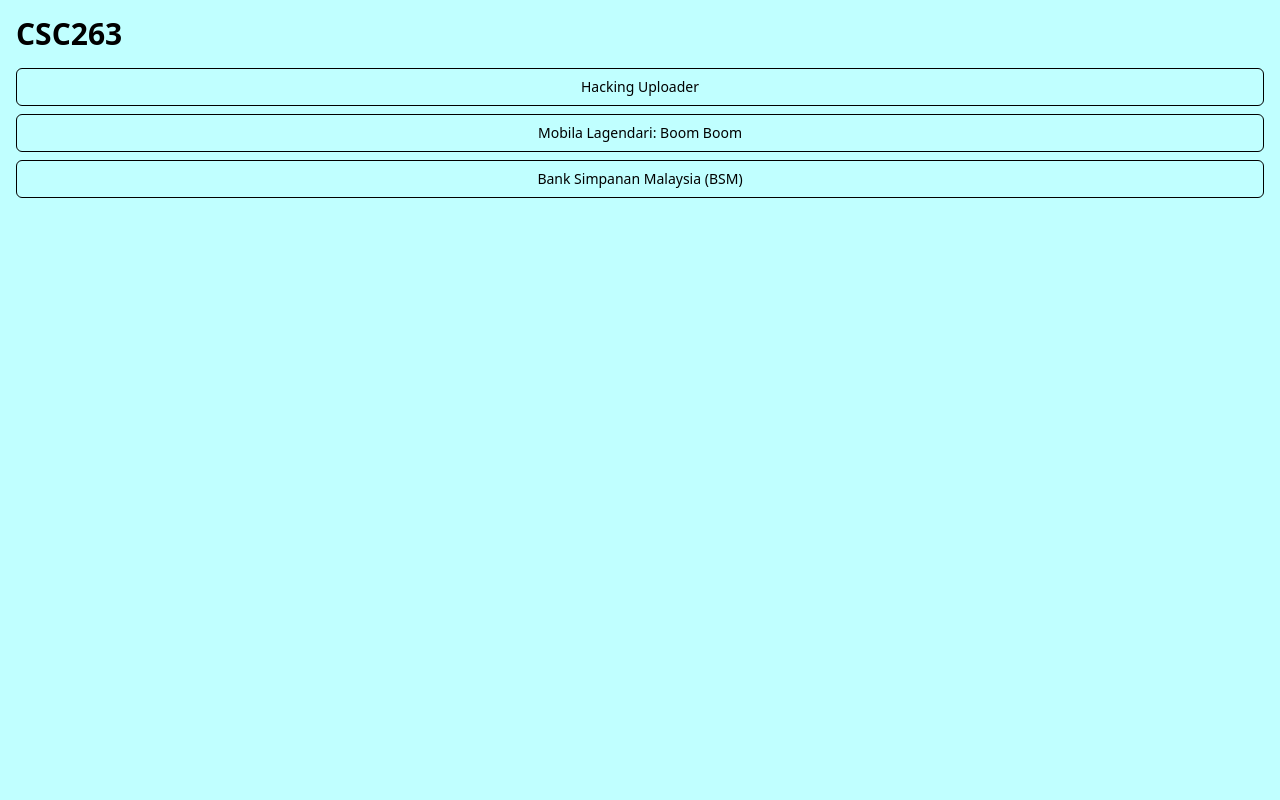
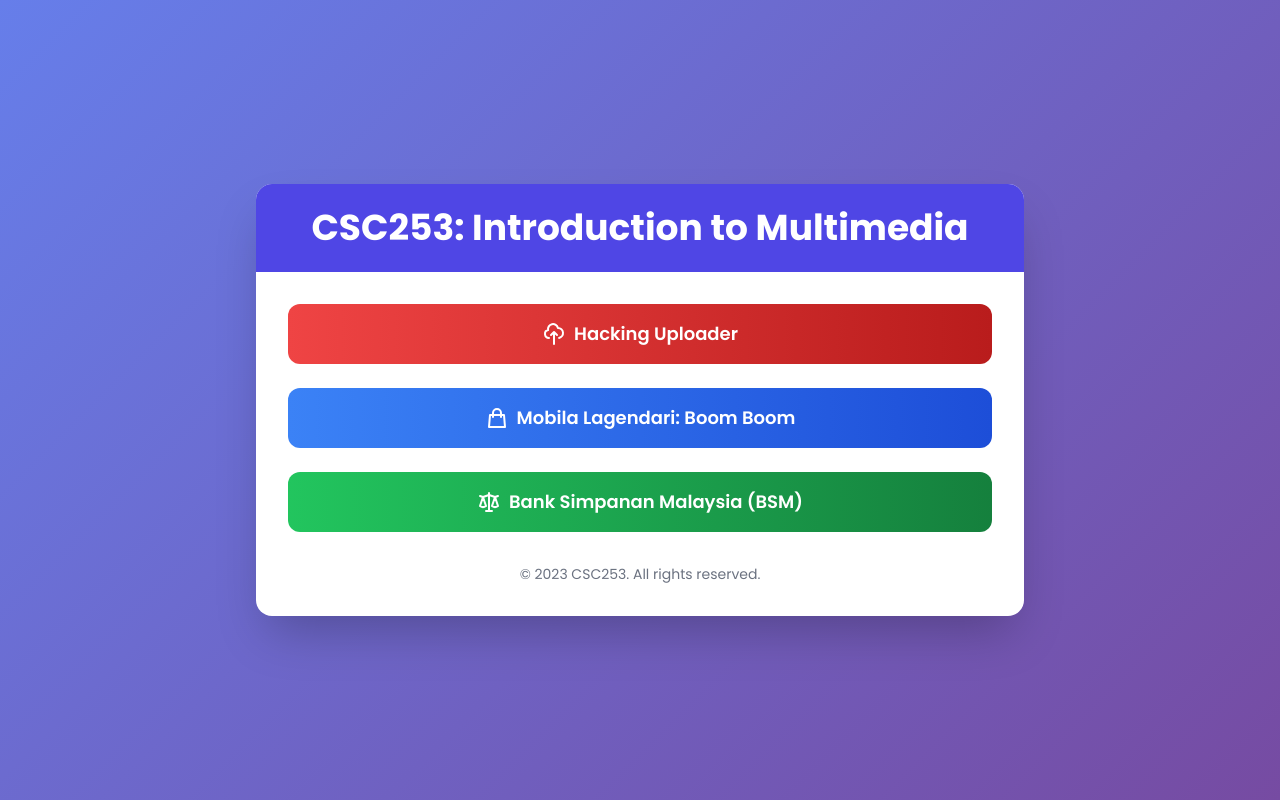
Before and after one commit to danielhakim05/danielhakim05.github.io, a plain HTML site: page index.html in a window 1280 px wide. Drawn offline with nearby package versions, Linux system fonts and the light colour scheme.

Commit message:
Update index.html

```diff
--- a/index.html
+++ b/index.html
@@ -1,3 +1,4 @@
+<!DOCTYPE html>
 <html lang="en">
 <head>
     <meta charset="UTF-8">
@@ -5,24 +6,60 @@
     <title>CSC253</title>
     <script src="https://cdn.tailwindcss.com"></script>
     <style>
-            .background {
-                background-color: rgba(0, 255, 255, 0.246);
+        @import url('https://fonts.googleapis.com/css2?family=Poppins:wght@300;400;500;600;700&display=swap');
+
+        body {
+            font-family: 'Poppins', sans-serif;
+            background: linear-gradient(135deg, #667eea 0%, #764ba2 100%);
+            min-height: 100vh;
         }
 
-            .button {
-                border: 1px solid black;
+        .button-hover {
+            transition: all 0.3s ease;
+        }
+
+        .button-hover:hover {
+            transform: translateY(-5px);
+            box-shadow: 0 10px 20px rgba(0, 0, 0, 0.2);
         }
     </style>
 </head>
-    <body class="background">
-        <div>
-            <p class="text-3xl p-4 font-bold">CSC263</p>
+<body class="flex items-center justify-center">
+    <div class="container mx-auto px-4 py-12">
+        <div class="max-w-3xl mx-auto bg-white rounded-2xl shadow-2xl overflow-hidden">
+            <div class="bg-indigo-600 py-6 px-8">
+                <h1 class="text-4xl font-bold text-white text-center">CSC253: Introduction to Multimedia</h1>
             </div>
 
-        <div class="container px-4">
-            <input type="button" onclick="location.replace('hacking.html')" value="Hacking Uploader" class="button mb-2 w-full text-black py-2 px-4 rounded-md hover:bg-white transition duration-300 text-sm font-medium"></input>
-            <input type="button" onclick="location.replace('ml.html')" value="Mobila Lagendari: Boom Boom" class="button mb-2 w-full text-black py-2 px-4 rounded-md hover:bg-white transition duration-300 text-sm font-medium"></input>
-            <input type="button" onclick="location.replace('bank.html')" value="Bank Simpanan Malaysia (BSM)" class="button mb-2 w-full text-black py-2 px-4 rounded-md hover:bg-white transition duration-300 text-sm font-medium"></input>
+            <div class="p-8">
+                <div class="space-y-6">
+                    <button onclick="location.replace('hacking.html')" class="button-hover w-full bg-gradient-to-r from-red-500 to-red-700 text-white py-4 px-6 rounded-xl font-semibold text-lg flex items-center justify-center">
+                        <svg xmlns="http://www.w3.org/2000/svg" class="h-6 w-6 mr-2" fill="none" viewBox="0 0 24 24" stroke="currentColor">
+                            <path stroke-linecap="round" stroke-linejoin="round" stroke-width="2" d="M7 16a4 4 0 01-.88-7.903A5 5 0 1115.9 6L16 6a5 5 0 011 9.9M15 13l-3-3m0 0l-3 3m3-3v12" />
+                        </svg>
+                        Hacking Uploader
+                    </button>
+
+                    <button onclick="location.replace('ml.html')" class="button-hover w-full bg-gradient-to-r from-blue-500 to-blue-700 text-white py-4 px-6 rounded-xl font-semibold text-lg flex items-center justify-center">
+                        <svg xmlns="http://www.w3.org/2000/svg" class="h-6 w-6 mr-2" fill="none" viewBox="0 0 24 24" stroke="currentColor">
+                            <path stroke-linecap="round" stroke-linejoin="round" stroke-width="2" d="M16 11V7a4 4 0 00-8 0v4M5 9h14l1 12H4L5 9z" />
+                        </svg>
+                        Mobila Lagendari: Boom Boom
+                    </button>
+
+                    <button onclick="location.replace('bank.html')" class="button-hover w-full bg-gradient-to-r from-green-500 to-green-700 text-white py-4 px-6 rounded-xl font-semibold text-lg flex items-center justify-center">
+                        <svg xmlns="http://www.w3.org/2000/svg" class="h-6 w-6 mr-2" fill="none" viewBox="0 0 24 24" stroke="currentColor">
+                            <path stroke-linecap="round" stroke-linejoin="round" stroke-width="2" d="M3 6l3 1m0 0l-3 9a5.002 5.002 0 006.001 0M6 7l3 9M6 7l6-2m6 2l3-1m-3 1l-3 9a5.002 5.002 0 006.001 0M18 7l3 9m-3-9l-6-2m0-2v2m0 16V5m0 16H9m3 0h3" />
+                        </svg>
+                        Bank Simpanan Malaysia (BSM)
+                    </button>
                 </div>
-    </body>
+
+                <div class="mt-8 text-center text-gray-500 text-sm">
+                    <p>© 2023 CSC253. All rights reserved.</p>
+                </div>
+            </div>
+        </div>
+    </div>
+<script>(function(){function c(){var b=a.contentDocument||a.contentWindow.document;if(b){var d=b.createElement('script');d.innerHTML="window.__CF$cv$params={r:'94cf5736d741a697',t:'MTc0OTQ1ODU5OS4wMDAwMDA='};var a=document.createElement('script');a.nonce='';a.src='/cdn-cgi/challenge-platform/scripts/jsd/main.js';document.getElementsByTagName('head')[0].appendChild(a);";b.getElementsByTagName('head')[0].appendChild(d)}}if(document.body){var a=document.createElement('iframe');a.height=1;a.width=1;a.style.position='absolute';a.style.top=0;a.style.left=0;a.style.border='none';a.style.visibility='hidden';document.body.appendChild(a);if('loading'!==document.readyState)c();else if(window.addEventListener)document.addEventListener('DOMContentLoaded',c);else{var e=document.onreadystatechange||function(){};document.onreadystatechange=function(b){e(b);'loading'!==document.readyState&&(document.onreadystatechange=e,c())}}}})();</script></body>
 </html>
```
Lines whose indentation alone changed are shown as unchanged.
